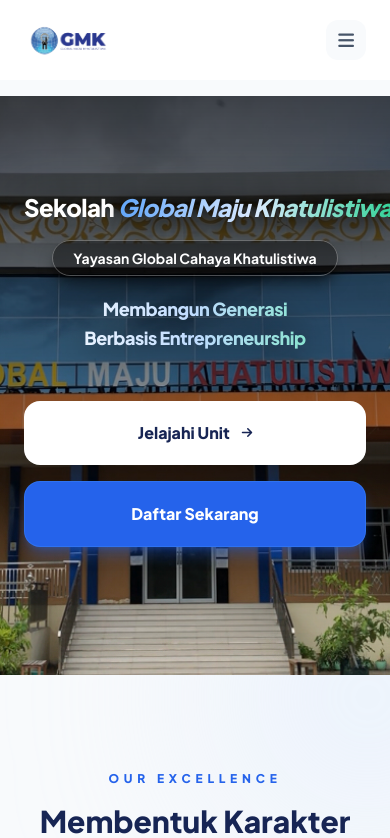
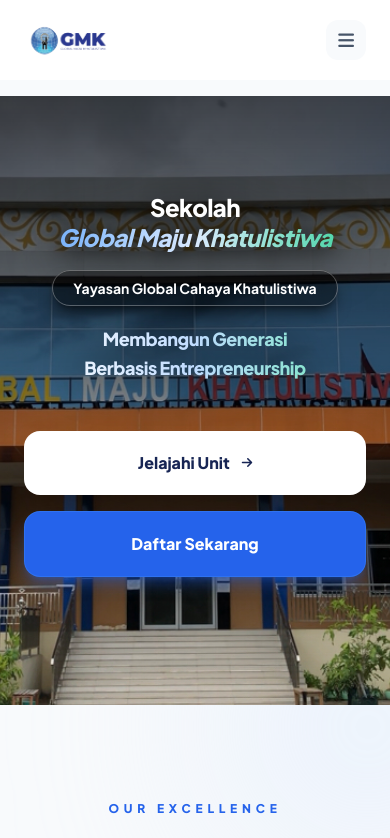
Before and after one commit to Arielnazril/web-gmk-next, a Next.js app: page / in a window 390 px wide. Shown: the top 838 px of the page. Built offline with nearby package versions, Linux system fonts and the light colour scheme.

Commit message:
fix: memperbaiki perataan tengah text hero di layar mobile

```diff
--- a/app/page.tsx
+++ b/app/page.tsx
@@ -31,9 +31,9 @@
           <div className="text-center max-w-5xl mx-auto">
             {/* JUDUL UTAMA */}
             <h1 className="text-2xl sm:text-3xl md:text-5xl lg:text-6xl font-black text-white leading-tight mb-6 tracking-tight drop-shadow-[0_4px_25px_rgba(0,0,0,0.95)]">
-              <span className="block md:inline whitespace-nowrap">
+              <span className="block w-full text-center">
                 Sekolah{" "}
-                <span className="bg-gradient-to-r from-blue-400 via-blue-100 to-emerald-400 bg-clip-text text-transparent italic filter drop-shadow-[0_2px_10px_rgba(0,0,0,0.8)]">
+                <span className="block md:inline bg-gradient-to-r from-blue-400 via-blue-100 to-emerald-400 bg-clip-text text-transparent italic filter drop-shadow-[0_2px_10px_rgba(0,0,0,0.8)]">
                   Global Maju Khatulistiwa
                 </span>
               </span>
--- a/app/tentang-kami/page.tsx
+++ b/app/tentang-kami/page.tsx
@@ -134,7 +134,7 @@
                 <div className="absolute inset-0 bg-gradient-to-t from-blue-950/90 via-blue-950/20 to-transparent opacity-60 md:opacity-0 group-hover:opacity-100 transition-opacity duration-500 flex items-end">
                   <div className="p-8 md:p-12 w-full transform translate-y-6 group-hover:translate-y-0 transition-transform duration-500">
                     <span className="inline-block px-4 py-1.5 bg-blue-600/90 backdrop-blur-md text-white text-[10px] font-bold rounded-full mb-3 uppercase tracking-[0.2em]">
-                      Our Campus
+                      Our School
                     </span>
                     <h4 className="text-white font-bold text-xl md:text-2xl tracking-wide">
                       Kota Pontianak, Kalimantan Barat
```
